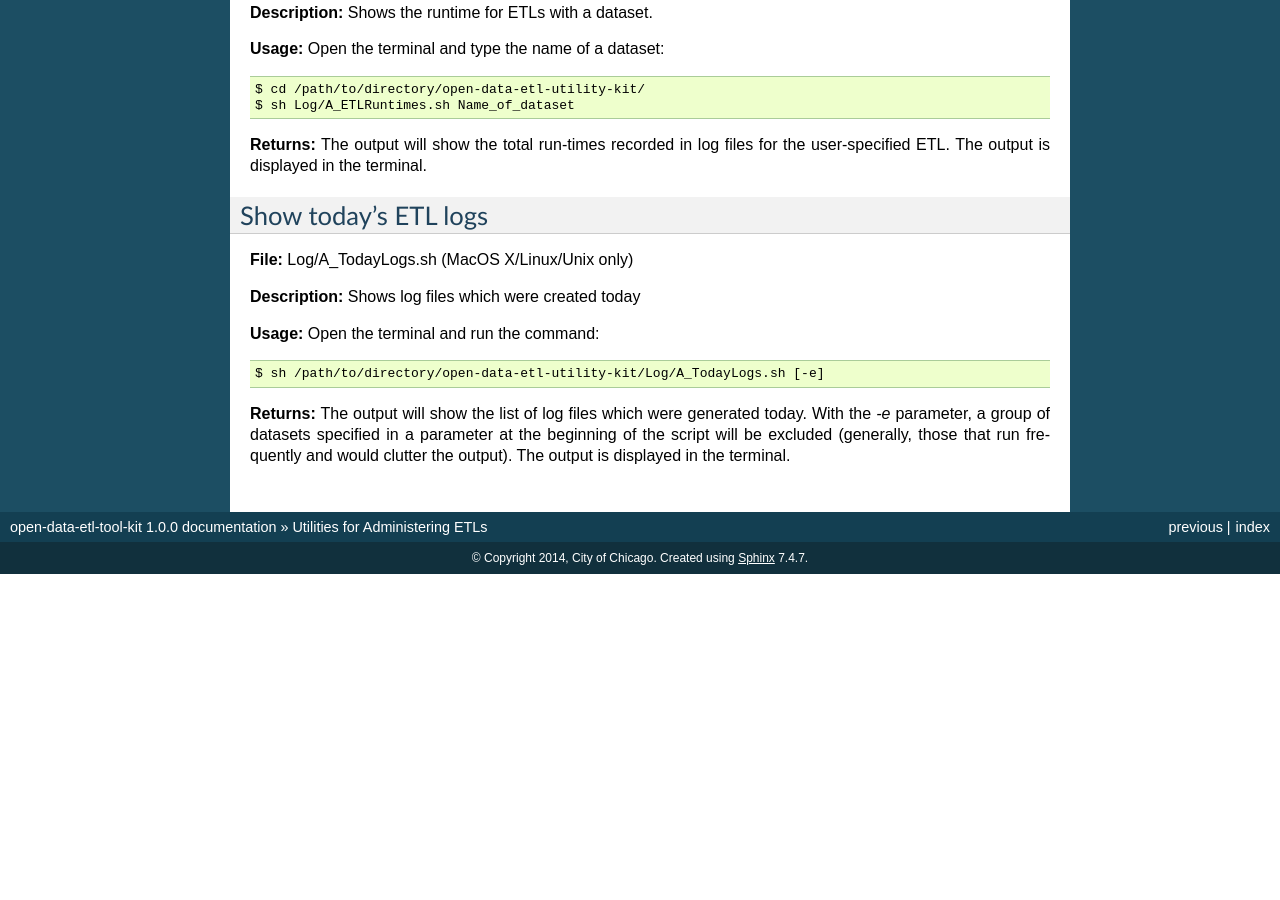
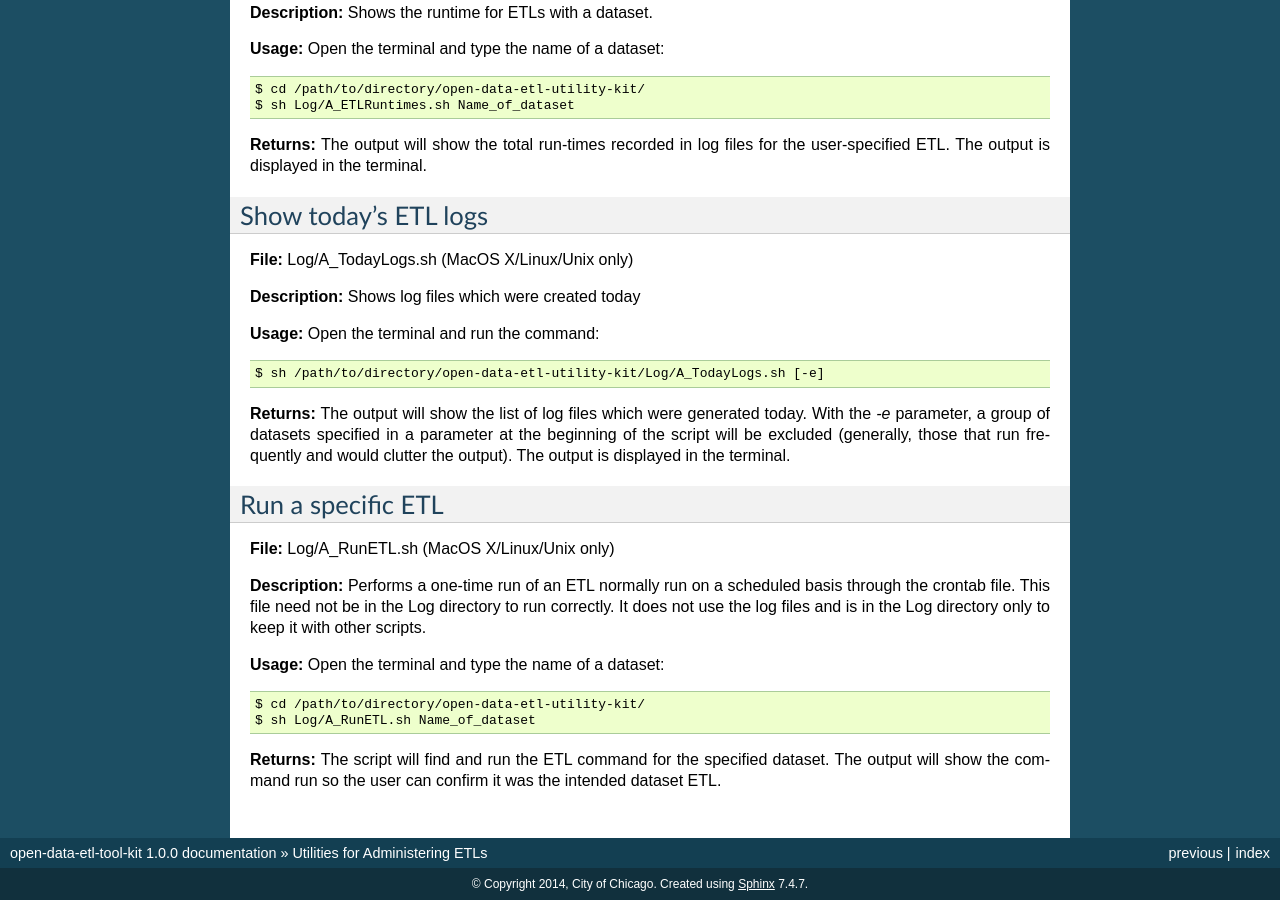
Before and after one commit to Chicago/open-data-etl-utility-kit, a Sphinx documentation site: the page built from docs/utilities-for-administering-etls.rst, in a window 1280 px wide and 900 px high, scrolled down 1842 px. Built offline with Sphinx 7.4.7, drawn with Linux system fonts in a browser that asks for light colours; before the commit the page ends 2416 px from its top, so only the background shows below that.

Commit message:
Edited docs/utilities-for-administering-etls.rst to include A_RunETL.sh.

```diff
--- a/docs/utilities-for-administering-etls.rst
+++ b/docs/utilities-for-administering-etls.rst
@@ -75,3 +75,17 @@ Show today's ETL logs
 	$ sh /path/to/directory/open-data-etl-utility-kit/Log/A_TodayLogs.sh [-e]
 
 **Returns:** The output will show the list of log files which were generated today. With the *-e* parameter, a group of datasets specified in a parameter at the beginning of the script will be excluded (generally, those that run frequently and would clutter the output). The output is displayed in the terminal.
+
+Run a specific ETL
+---------------------
+
+**File:** Log/A_RunETL.sh (MacOS X/Linux/Unix only)
+
+**Description:** Performs a one-time run of an ETL normally run on a scheduled basis through the crontab file.  This file need not be in the Log directory to run correctly.  It does not use the log files and is in the Log directory only to keep it with other scripts.
+
+**Usage:** Open the terminal and type the name of a dataset::
+
+	$ cd /path/to/directory/open-data-etl-utility-kit/
+	$ sh Log/A_RunETL.sh Name_of_dataset
+
+**Returns:** The script will find and run the ETL command for the specified dataset. The output will show the command run so the user can confirm it was the intended dataset ETL.
```
